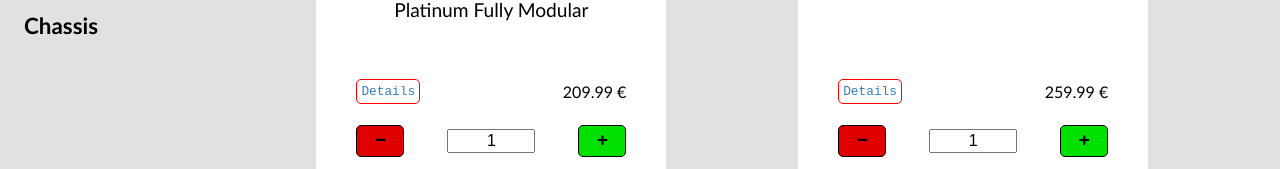
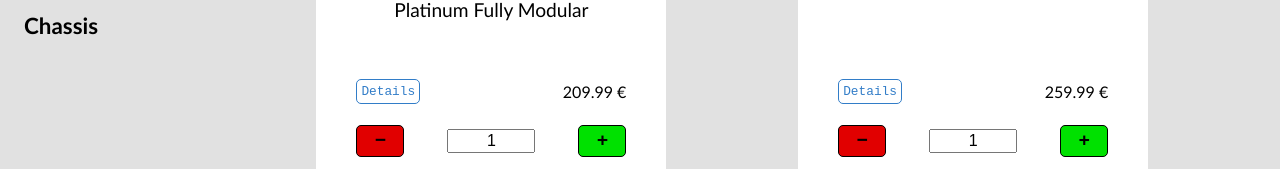
Before and after one commit to gizinski-jacek/shopping-cart-react, a React (Create React App) app: page /shop in a window 1280 px wide. Shown: the part 374-543 px from the top of the page. Built offline with nearby package versions, Linux system fonts and the light colour scheme.

Commit message:
Small animation to menu.

```diff
--- a/src/App.css
+++ b/src/App.css
@@ -235,6 +235,26 @@ img {
 	white-space: nowrap;
 }
 
+.productMenu a {
+	cursor: default;
+}
+
+.productMenu a:hover {
+	animation: bar 0.5s ease forwards;
+}
+
+@keyframes bar {
+	0% {
+		background-color: rgba(0, 0, 0, 0.1);
+		width: 0%;
+	}
+	100% {
+		background-color: rgba(0, 0, 0, 1);
+		color: rgb(255, 255, 255);
+		width: 100%;
+	}
+}
+
 .catalogPage {
 	display: grid;
 	margin: 1rem;
@@ -366,7 +386,7 @@ img {
 	font-size: 0.8rem;
 	margin: 0.5rem 1rem;
 	color: rgb(50, 125, 200);
-	border: 1px solid rgb(255, 0, 0);
+	border: 1px solid rgb(50, 125, 200);
 	padding: 0.1rem 0.25rem;
 	line-height: 1.2rem;
 	border-radius: 5px;
@@ -374,7 +394,7 @@ img {
 
 .detailsBtn:hover {
 	border: 1px solid rgb(50, 125, 200);
-	color: rgb(255, 0, 0);
+	color: rgb(50, 125, 200);
 	cursor: pointer;
 }
 
```
